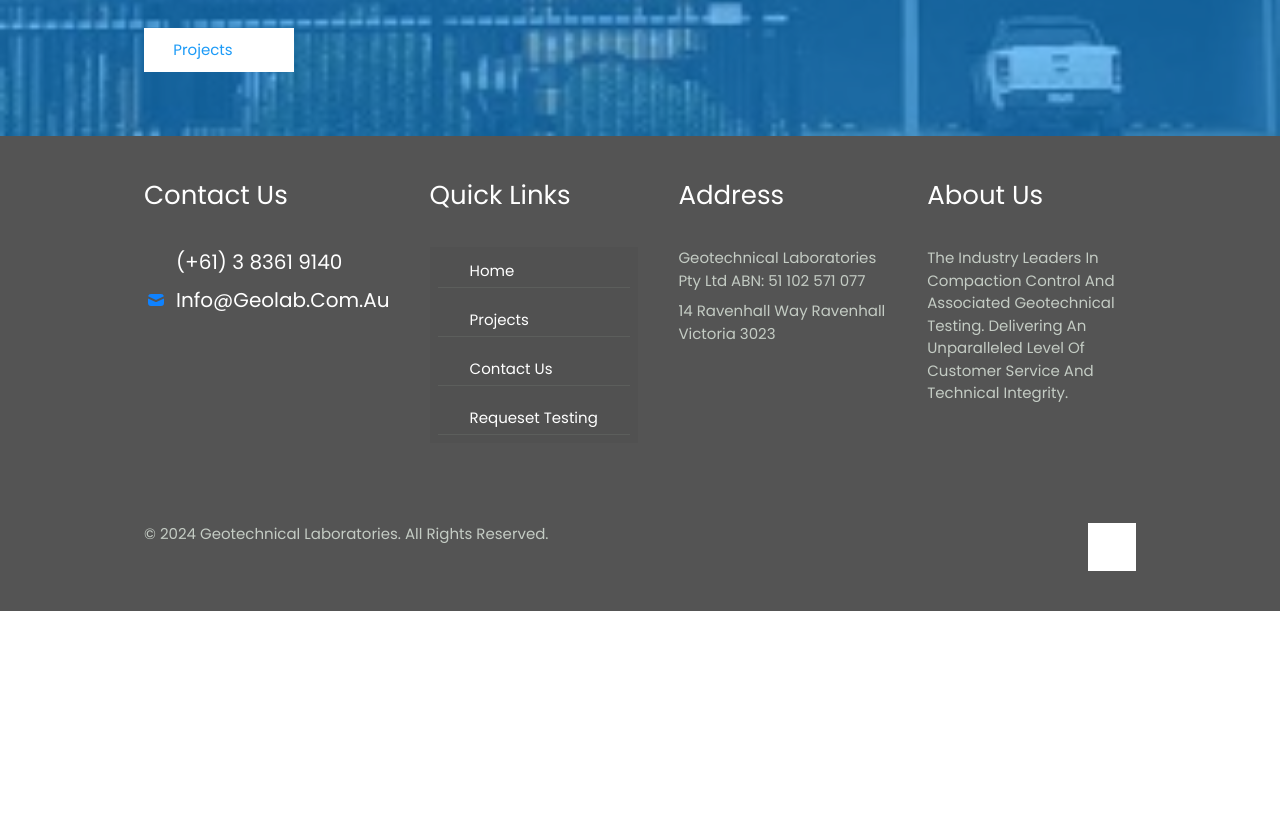
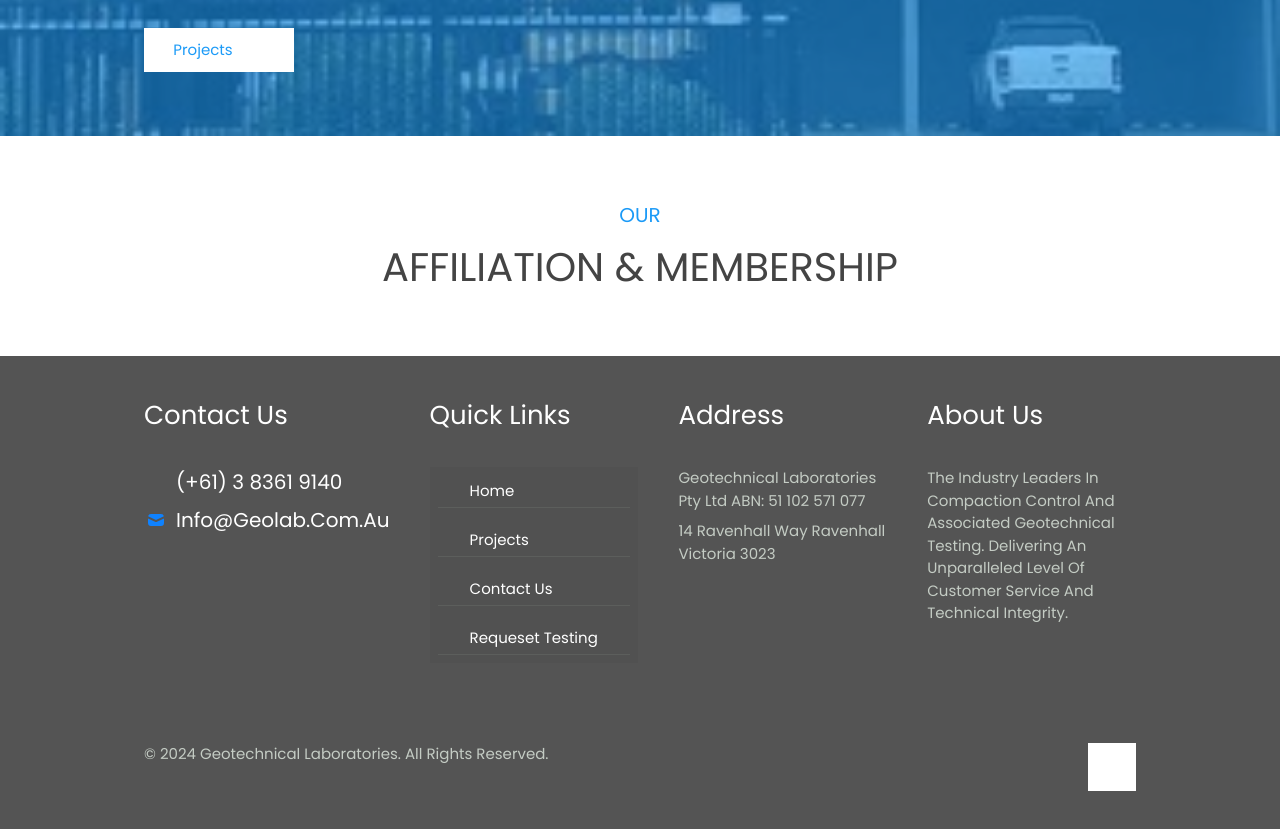
Before and after one commit to siddhartha0/GeoTechLab, a React (Vite) app: page / in a window 1280 px wide. Shown: the part 2260-3089 px from the top of the page. Before the commit the page ends 2871 px from the top, so only its background shows below. Built offline with nearby package versions, Linux system fonts and the light colour scheme; some icons are missing.

Commit message:
membership init

```diff
--- a/src/components/pages/home/membership.tsx
+++ b/src/components/pages/home/membership.tsx
@@ -37,6 +37,16 @@ export const Membership = () => {
         </div>
         <div></div>
       </section>
+      <section className="flex flex-col px-36 py-16">
+        <div className="flex flex-col gap-3 text-center">
+          <Text size="body-md-default" usage="info">
+            OUR
+          </Text>
+          <Text usage="brand" size="heading-lg-default" className="uppercase">
+            Affiliation & Membership
+          </Text>
+        </div>
+      </section>
     </div>
   );
 };
```
